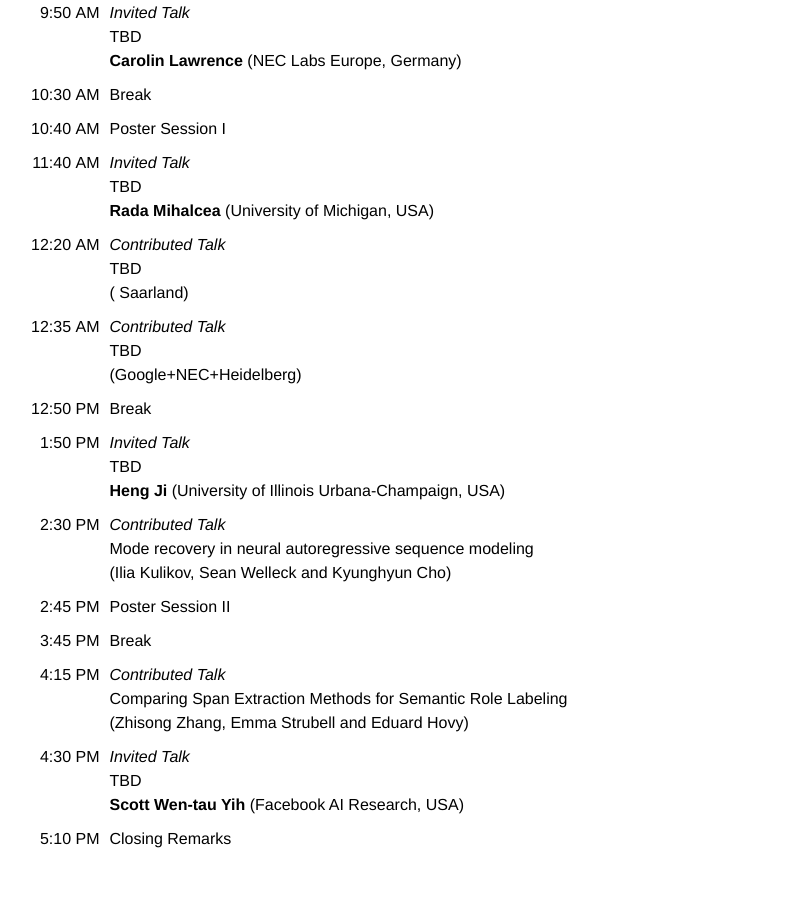
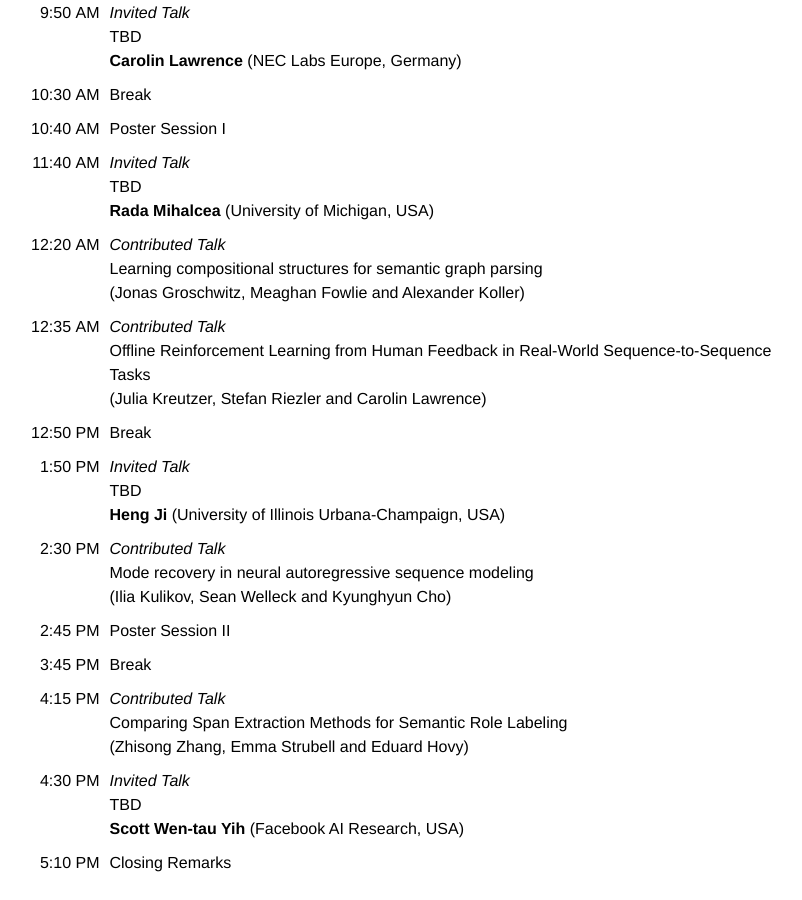
Before and after one commit to structuredprediction/structuredprediction.github.io, a Jekyll site: the page built from SPNLP21/3_schedule.md, in a window 1280 px wide and 900 px high, scrolled down 668 px. Shown: the whole window, without its empty margins (219-1021 px from the left). Built offline with Jekyll 4.4.1, drawn with Linux system fonts in a browser that asks for light colours.

Commit message:
Update 3_schedule.md

```diff
--- a/SPNLP21/3_schedule.md
+++ b/SPNLP21/3_schedule.md
@@ -25,8 +25,8 @@ name: 3
 | 10:30&nbsp;AM |  Break |
 | 10:40&nbsp;AM |  Poster Session I |
 | 11:40&nbsp;AM | _Invited Talk_<br/>TBD<br/>**Rada Mihalcea** (University of Michigan, USA) |
-| 12:20&nbsp;AM | _Contributed Talk_<br/>TBD<br/>( Saarland) |
-| 12:35&nbsp;AM | _Contributed Talk_<br/>TBD<br/>(Google+NEC+Heidelberg) |
+| 12:20&nbsp;AM | _Contributed Talk_<br/>Learning compositional structures for semantic graph parsing<br/>(Jonas Groschwitz, Meaghan Fowlie and Alexander Koller)|
+| 12:35&nbsp;AM | _Contributed Talk_<br/>Offline Reinforcement Learning from Human Feedback in Real-World Sequence-to-Sequence Tasks<br/>(Julia Kreutzer, Stefan Riezler and Carolin Lawrence) |
 | 12:50&nbsp;PM |  Break |
 |  1:50&nbsp;PM | _Invited Talk_<br/>TBD <br/>**Heng Ji** (University of Illinois Urbana-Champaign, USA) |
 |  2:30&nbsp;PM | _Contributed Talk_<br/>Mode recovery in neural autoregressive sequence modeling<br/>(Ilia Kulikov, Sean Welleck and Kyunghyun Cho)|
```
